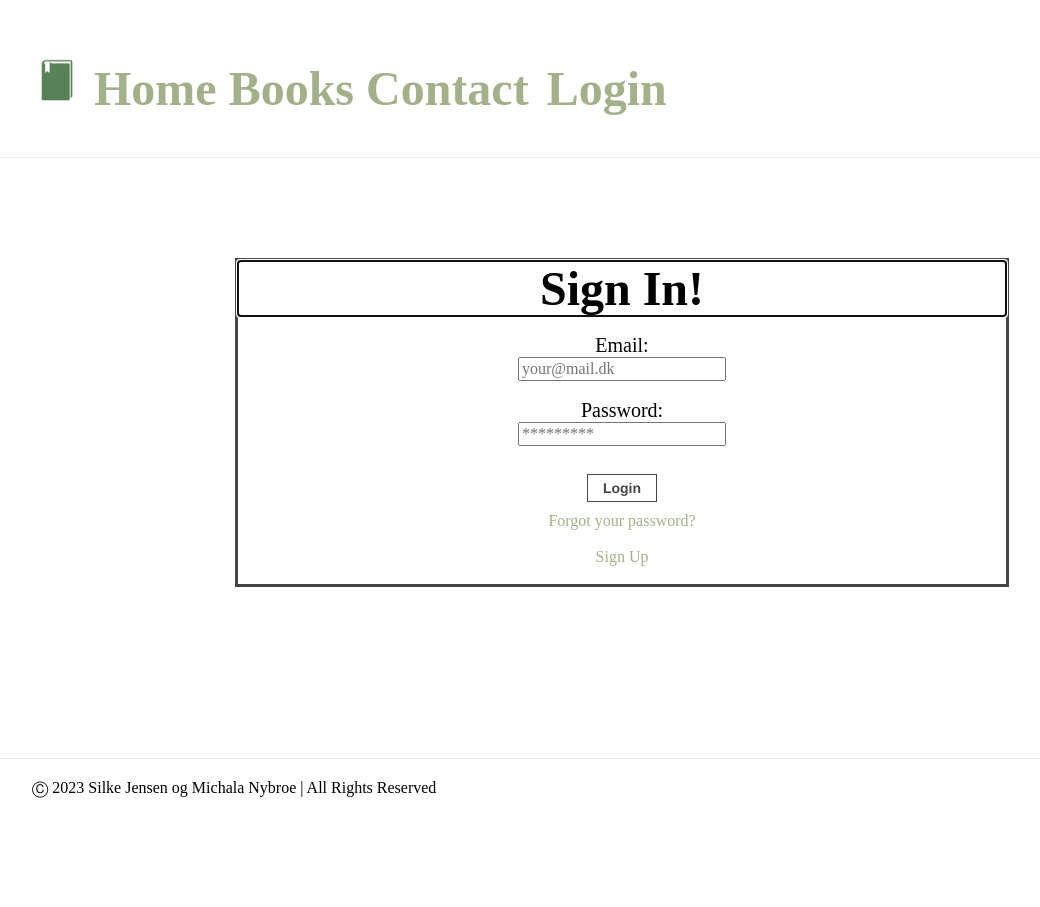
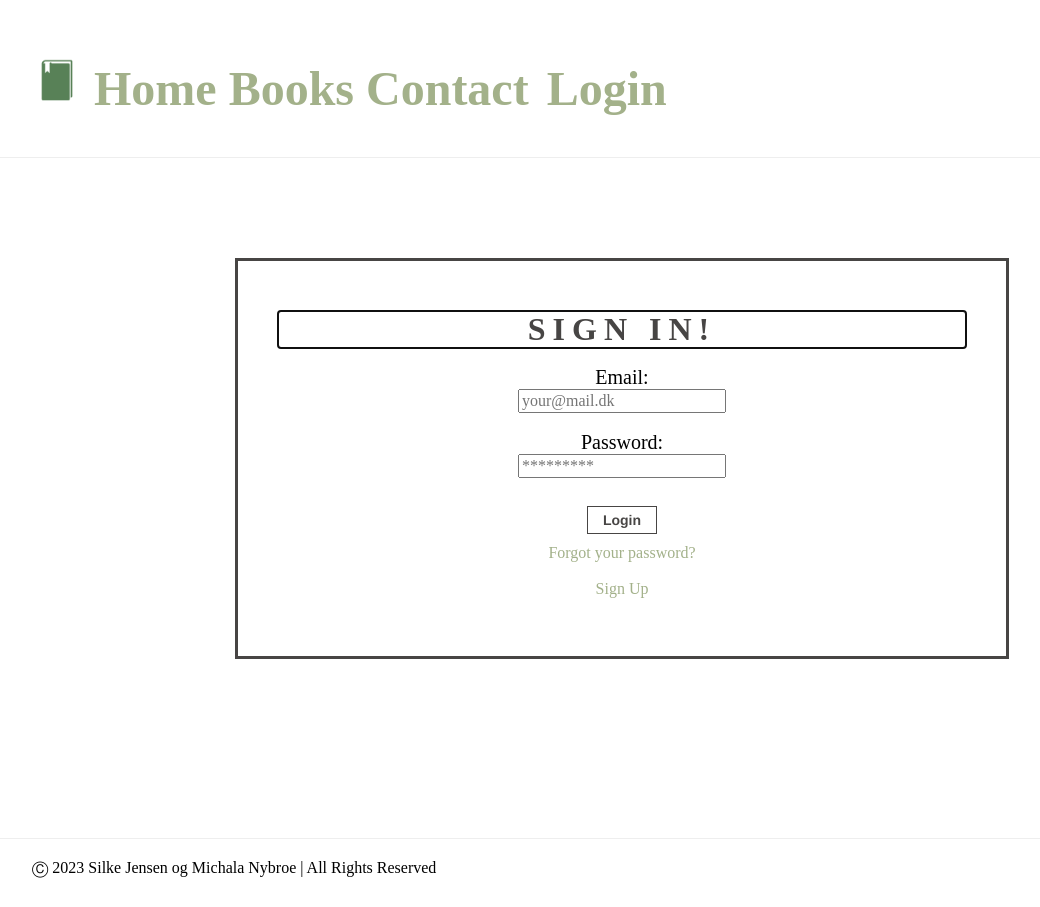
Before and after one commit to MichalaNybroe/Book-Splendor, a Svelte app in the folder client/: page /login in a window 1280 px wide. Shown: the whole page, without its empty margins (18-1058 px from the left). Before the commit the page ends 827 px from the top, so only its background shows below. Built offline with nearby package versions, Linux system fonts and the light colour scheme; a web font is replaced by a local one.

Commit message:
implemented style changes in sign up, login and frontend: all caps, more space between items

```diff
--- a/client/src/pages/forgotpassword/ForgotPassword.svelte
+++ b/client/src/pages/forgotpassword/ForgotPassword.svelte
@@ -73,6 +73,7 @@
 <style>
     form {
         text-align: center;
+        padding: 40px;
     }
 
     h1 {
@@ -112,7 +113,7 @@
     }
 
     #outer {
-        height: 50vh;
+        height: 60vh;
     }
 
     input {
--- a/client/src/pages/login/Login.svelte
+++ b/client/src/pages/login/Login.svelte
@@ -96,6 +96,18 @@
 <style>
     form {
         text-align: center;
+        padding: 40px;
+    }
+
+
+    h1 {
+        color: #474544;
+        font-size: 32px;
+        font-weight: 700;
+        letter-spacing: 7px;
+        text-align: center;
+        text-transform: uppercase;
+        margin-top: 10px;
     }
 
     #container {
@@ -107,7 +119,7 @@
   }
 
     #outer {
-        height: 50vh;
+        height: 60vh;
     }
 
     input {
--- a/client/src/pages/signup/SignUp.svelte
+++ b/client/src/pages/signup/SignUp.svelte
@@ -122,6 +122,7 @@
 <style>
     form {
         text-align: center;
+        padding: 40px;
     }
 
     h1 {
@@ -139,6 +140,7 @@
         max-width: 768px;
         margin: 60px auto;
         position: relative;
+        margin-top: -50px;
   }
 
   .create {
@@ -161,7 +163,7 @@
     }
 
     #outer {
-        height: 50vh;
+        height: 60vh;
     }
 
     input {
```
